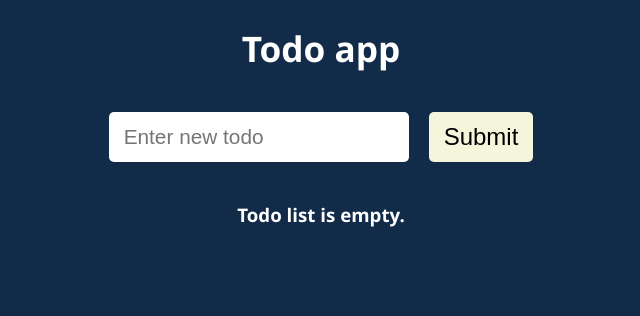
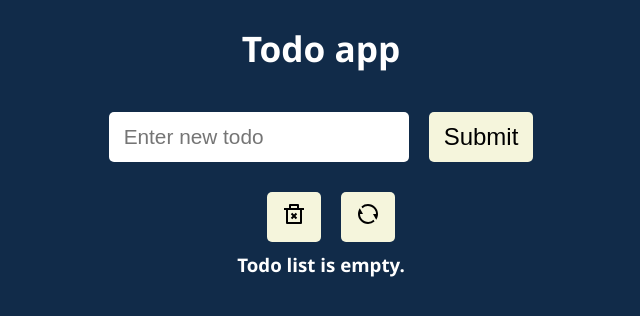
Before and after one commit to MIZIEV/ToDo-app_Frontend, a React (Create React App) app: page / in a window 1280 px wide. Shown: the top 316 px of the page, without its empty margins (319-959 px from the left). Built offline with nearby package versions, Linux system fonts and the light colour scheme.

Commit message:
added new components with style file (todoscation) & added new component (button) with icons and style

```diff
--- a/src/App.js
+++ b/src/App.js
@@ -3,6 +3,7 @@ import { v4 as uuidv4 } from 'uuid';
 
 import TodoForm from './components/Todos/TodoForm';
 import TodoList from './components/Todos/TodoList';
+import TodosActions from './components/Todos/TodosAcions';
 
 import './App.css';
 
@@ -37,6 +38,7 @@ function App() {
     <div className="App">
       <h1>Todo app</h1>
       <TodoForm addTodo={addTodoHandler} />
+      <TodosActions />
       <TodoList todos={todos} deleteTodo={deleteTodoHandler} toggleTodo={toggleTodoHandler} />
 
     </div>
--- /dev/null
+++ b/src/components/Todos/TodosAcions.js
@@ -0,0 +1,18 @@
+import { RiDeleteBin2Line, RiRefreshLine } from 'react-icons/ri';
+
+import Button from "../UI/Button";
+
+function TodosActions() {
+    return (
+        <div>
+            <Button title="Clear comleted Todos">
+                <RiDeleteBin2Line />
+            </Button>
+            <Button title="Reset Todos">
+                <RiRefreshLine />
+            </Button>
+        </div>
+    )
+}
+
+export default TodosActions;
--- a/src/components/UI/Button.js
+++ b/src/components/UI/Button.js
@@ -0,0 +1,15 @@
+import styles from './Button.module.css';
+
+function Button(props) {
+    const { onClick, children, title, disabled = false } = props;
+
+    return <button
+        className={styles.button}
+        onClick={onClick}
+        title={title}
+        disabled={disabled}>
+        {children}
+    </button>
+}
+
+export default Button;
--- a/src/components/UI/Button.module.css
+++ b/src/components/UI/Button.module.css
@@ -0,0 +1,14 @@
+.button {
+    margin-left: 20px;
+    height: 50px;
+    cursor: pointer;
+    background-color: beige;
+    font-size: 1.5rem;
+    padding: 10px 15px;
+    border: none;
+    border-radius: 5px;
+}
+
+.button:hover {
+    background-color: rgb (240, 240, 155);
+}
```
Also changed, not shown: src/components/Todos/TodosActions.module.css (added).
